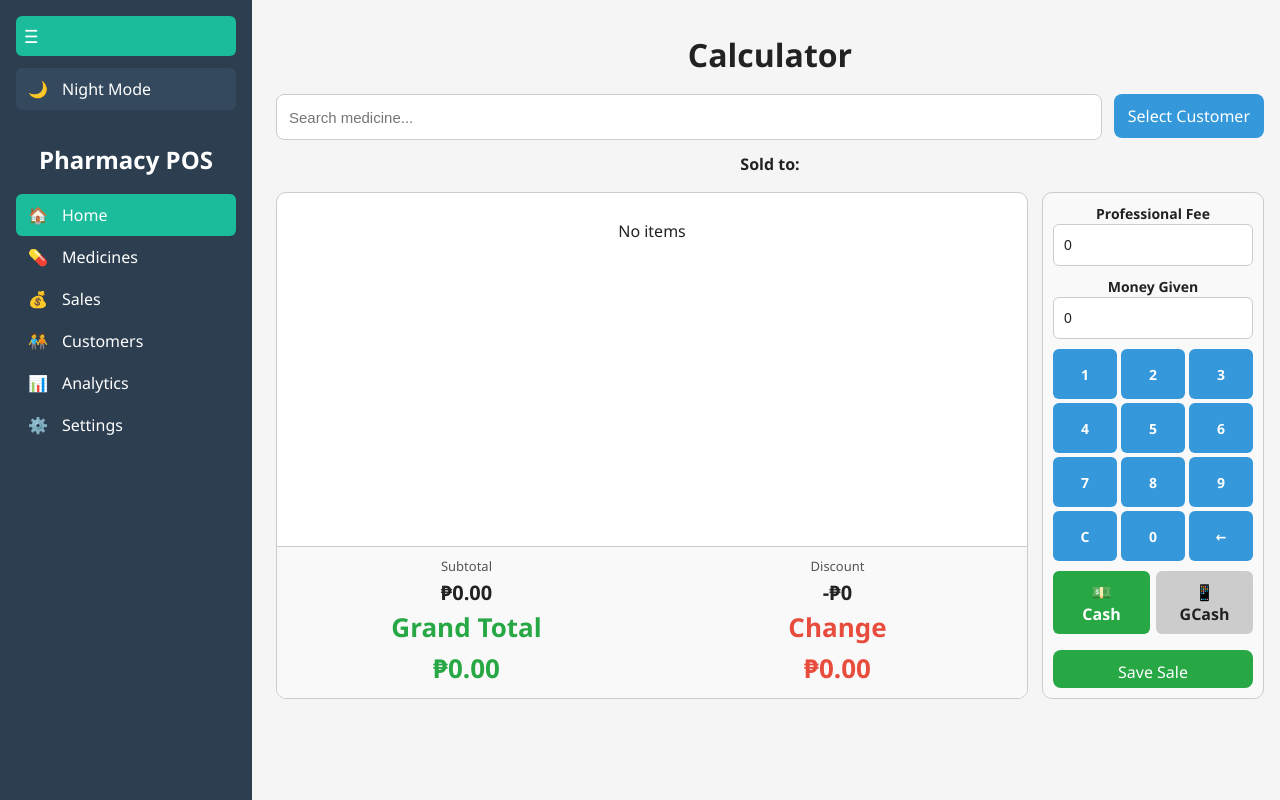
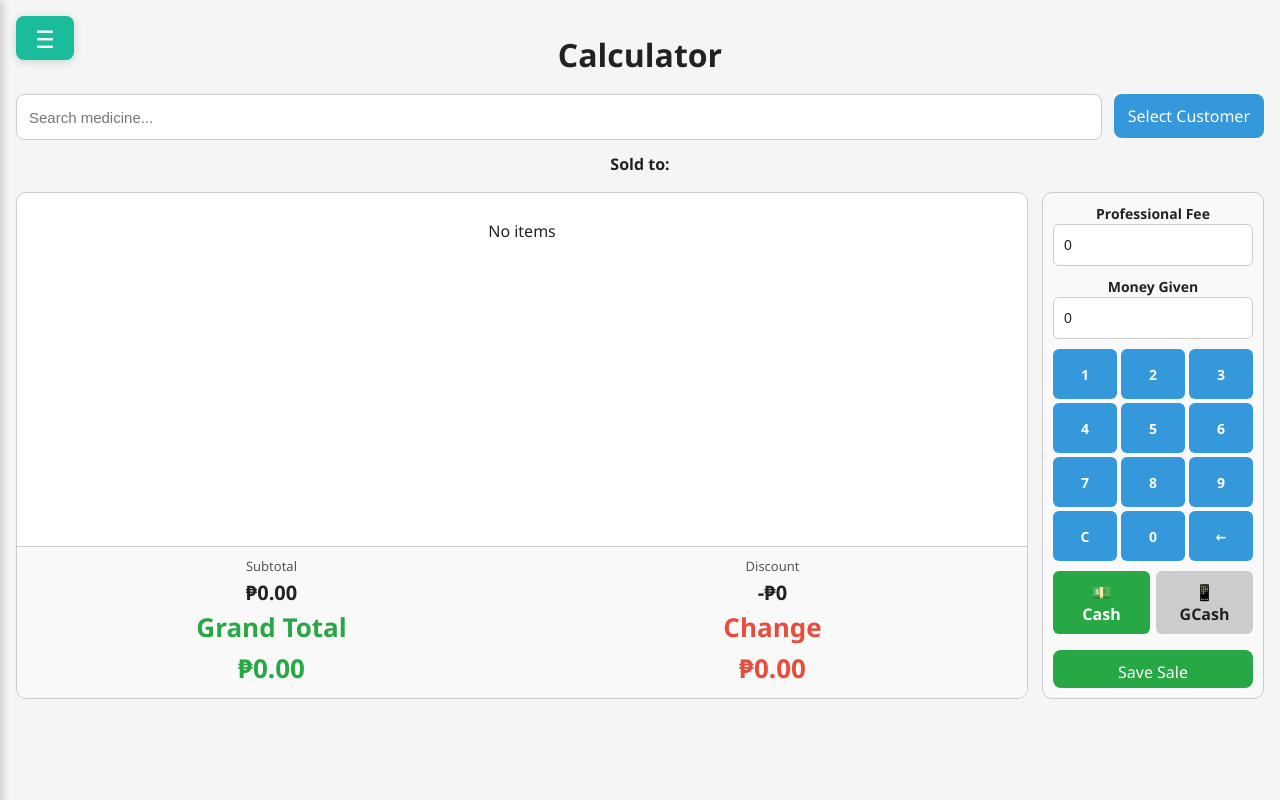
Before and after one commit to denden07/pharmacy-pos, a Vue app: page / in a window 1280 px wide. Built offline with nearby package versions, Linux system fonts and the light colour scheme.

Commit message:
adjust the home view height

```diff
--- a/src/App.vue
+++ b/src/App.vue
@@ -1,6 +1,6 @@
 <template>
   <div class="app-container">
-    <Sidebar @toggle="onSidebarToggle" />
+    <Sidebar />
     <main class="main-content">
       <router-view />
     </main>
@@ -8,23 +8,12 @@
 </template>
 
 <script setup>
-import { ref } from 'vue'
 import Sidebar from '../src/components/Sidebar.vue'
-
-const sidebarWidth = ref(220)
-
-const onSidebarToggle = (isOpen) => {
-  sidebarWidth.value = isOpen ? 260 : 70
-  document.documentElement.style.setProperty(
-    '--sidebar-width',
-    sidebarWidth.value + 'px'
-  )
-}
 </script>
 
 <style>
 :root {
-  --sidebar-width: 260px;
+  --sidebar-width: 0;
 }
 </style>
 
@@ -33,13 +22,11 @@ const onSidebarToggle = (isOpen) => {
   width: 100%;
 }
 
-/* THIS is the key fix */
+/* Main content takes full width */
 .main-content {
-  margin-left: var(--sidebar-width);
-  width: calc(100% - var(--sidebar-width));
+  width: 100%;
   min-height: 100vh;
   padding: 16px;
-  transition: margin-left 0.25s ease, width 0.25s ease;
   box-sizing: border-box;
 }
 </style>
--- a/src/components/Sidebar.vue
+++ b/src/components/Sidebar.vue
@@ -5,8 +5,8 @@ import { useRouter, useRoute } from 'vue-router'
 const router = useRouter()
 const route = useRoute()
 
-// Sidebar open state
-const isOpen = ref(true)
+// Menu drawer state (closed by default)
+const isOpen = ref(false)
 
 // Night mode
 const isDarkMode = ref(localStorage.getItem('darkMode') === 'true')
@@ -16,24 +16,20 @@ if (isDarkMode.value) {
   document.body.classList.add('dark-mode')
 }
 
-const emit = defineEmits(['toggle'])
+// Toggle menu drawer
+const toggleMenu = () => {
+  isOpen.value = !isOpen.value
+}
 
-
-// Toggle sidebar
-const toggleSidebar = () => {
-  isOpen.value = !isOpen.value
-  document.documentElement.style.setProperty(
-    '--sidebar-width',
-    isOpen.value ? '220px' : '40px'
-  )
-
-  emit('toggle', isOpen.value)
+// Close menu when navigating
+const navigateTo = (path) => {
+  router.push(path)
+  isOpen.value = false
 }
 
 // Toggle dark mode
 const toggleNightMode = () => {
   isDarkMode.value = !isDarkMode.value
-
   document.body.classList.toggle('dark-mode', isDarkMode.value)
   localStorage.setItem('darkMode', isDarkMode.value)
 }
@@ -45,86 +41,188 @@ const menuItems = [
   { name: 'Sales', path: '/sales', icon: '💰' },
   { name: 'Customers', path: '/customers', icon: '🧑‍🤝‍🧑' },
   { name: 'Analytics', path: '/analytics', icon: '📊' },
-  { name: 'Settings', path: '/settings', icon: '⚙️' }, // ⚙️ Settings
+  { name: 'Settings', path: '/settings', icon: '⚙️' },
 ]
 
 const isActive = (path) => route.path === path
 </script>
 
 <template>
-  <nav :class="['sidebar', { collapsed: !isOpen }]">
-    <!-- Hamburger -->
-    <button class="hamburger" @click="toggleSidebar">
-      ☰
-    </button>
+  <!-- Floating Hamburger Button -->
+  <button class="hamburger-button" @click="toggleMenu">☰</button>
 
-    <!-- Night Mode -->
-    <button class="night-mode-btn" @click="toggleNightMode">
-      <span class="icon">🌙</span>
-      <span v-if="isOpen">Night Mode</span>
-    </button>
+  <!-- Overlay Backdrop -->
+  <div v-if="isOpen" class="menu-backdrop" @click="isOpen = false"></div>
 
-    <h2 v-if="isOpen" class="sidebar-title">Pharmacy POS</h2>
+  <!-- Drawer Menu -->
+  <nav :class="['menu-drawer', { open: isOpen }]">
+    <div class="menu-header">
+      <h2>Pharmacy POS</h2>
+      <button class="close-btn" @click="toggleMenu">✕</button>
+    </div>
 
-    <ul>
+    <ul class="menu-list">
       <li v-for="item in menuItems" :key="item.path">
         <button
           :class="{ active: isActive(item.path) }"
-          @click="router.push(item.path)"
+          @click="navigateTo(item.path)"
         >
           <span class="icon">{{ item.icon }}</span>
-          <span v-if="isOpen">{{ item.name }}</span>
+          <span>{{ item.name }}</span>
         </button>
       </li>
     </ul>
+
+    <button class="night-mode-btn" @click="toggleNightMode">
+      <span class="icon">🌙</span>
+      <span>Night Mode</span>
+    </button>
   </nav>
 </template>
 
 <style scoped>
-/* SIDEBAR */
-.sidebar {
+/* Floating Hamburger Button */
+.hamburger-button {
   position: fixed;
-  width: 220px;
-  min-width: 220px;
+  top: 16px;
+  left: 16px;
+  z-index: 1000;
+  background: #1abc9c;
+  border: none;
+  color: white;
+  font-size: 24px;
+  width: 44px;
+  height: 44px;
+  border-radius: 8px;
+  cursor: pointer;
+  display: flex;
+  align-items: center;
+  justify-content: center;
+  box-shadow: 0 2px 8px rgba(0, 0, 0, 0.15);
+}
+
+.hamburger-button:hover {
+  background: #16a085;
+}
+
+/* Menu Backdrop (overlay) */
+.menu-backdrop {
+  position: fixed;
+  top: 0;
+  left: 0;
+  right: 0;
+  bottom: 0;
+  background: rgba(0, 0, 0, 0.5);
+  z-index: 999;
+}
+
+/* Drawer Menu */
+.menu-drawer {
+  position: fixed;
+  top: 0;
+  left: 0;
+  width: 280px;
   height: 100vh;
   background: #2d3e50;
   color: #fff;
   display: flex;
   flex-direction: column;
   padding: 16px;
-  transition: width 0.25s ease;
+  z-index: 1001;
+  transform: translateX(-100%);
+  transition: transform 0.3s ease;
+  box-shadow: 2px 0 8px rgba(0, 0, 0, 0.2);
 }
 
-/* COLLAPSED */
-.sidebar.collapsed {
-  width: 40px;
-  min-width: 40px;
+.menu-drawer.open {
+  transform: translateX(0);
 }
 
+/* Menu Header */
+.menu-header {
+  display: flex;
+  justify-content: space-between;
+  align-items: center;
+  margin-bottom: 20px;
+  padding-bottom: 12px;
+  border-bottom: 1px solid #3b4c60;
+}
 
-/* HAMBURGER */
-.hamburger {
+.menu-header h2 {
+  margin: 0;
+  font-size: 18px;
+}
+
+.close-btn {
+  background: none;
+  border: none;
+  color: #fff;
+  font-size: 20px;
+  cursor: pointer;
+  padding: 0;
+  width: 32px;
+  height: 32px;
+  display: flex;
+  align-items: center;
+  justify-content: center;
+}
+
+.close-btn:hover {
+  background: #3b4c60;
+  border-radius: 6px;
+}
+
+/* Menu List */
+.menu-list {
+  list-style: none;
+  padding: 0;
+  margin: 0;
+  flex: 1;
+  display: flex;
+  flex-direction: column;
+  gap: 4px;
+}
+
+.menu-list button {
+  width: 100%;
+  background: none;
+  border: none;
+  color: inherit;
+  padding: 12px;
+  display: flex;
+  gap: 12px;
+  align-items: center;
+  cursor: pointer;
+  border-radius: 6px;
+  font-size: 15px;
+  transition: background 0.2s;
+}
+
+.menu-list button:hover {
+  background: #3b4c60;
+}
+
+.menu-list button.active {
   background: #1abc9c;
+  color: #fff;
+  font-weight: 600;
+}
+
+/* Night Mode Button */
+.night-mode-btn {
+  background: #34495e;
   border: none;
-  color: white;
-  font-size: 18px;
-  padding: 8px;
+  color: #fff;
+  padding: 12px;
   border-radius: 6px;
   cursor: pointer;
-  margin-bottom: 12px;
-}
-
-
-.sidebar.collapsed button {
   display: flex;
-  justify-content: center;
+  gap: 12px;
   align-items: center;
-}
-
-/* NIGHT MODE BUTTON */
-.night-mode-btn {
-  margin-bottom: 12px;
-  background: #34495e;
+  font-size: 15px;
+  width: 100%;
+  margin-top: auto;
+  transition: background 0.2s;
 }
 
 .night-mode-btn:hover {
@@ -140,59 +238,27 @@ body.dark-mode .night-mode-btn:hover {
   background: #ffb300;
 }
 
-/* TITLE */
-.sidebar-title {
-  text-align: center;
-  margin-bottom: 16px;
-}
-
-/* MENU */
-ul {
-  list-style: none;
-  padding: 0;
-  margin: 0;
-  flex: 1;
-}
-
-button {
-  width: 100%;
-  background: none;
-  border: none;
-  color: inherit;
-  padding: 10px;
-  display: flex;
-  gap: 12px;
-  align-items: center;
-  cursor: pointer;
-  border-radius: 6px;
-}
-
-button:hover {
-  background: #3b4c60;
-}
-
-button.active {
-  background: #1abc9c;
-  color: #fff;
-}
-
-/* ICON */
+/* Icon */
 .icon {
-  width: 24px;
+  font-size: 18px;
+  min-width: 24px;
   text-align: center;
 }
 
-/* DARK MODE */
-body.dark-mode {
-  background: #121212;
-  color: #eee;
-}
-
-body.dark-mode .sidebar {
+/* Dark Mode */
+body.dark-mode .menu-drawer {
   background: #1e1e1e;
 }
 
-body.dark-mode button:hover {
-  background: #333;
+body.dark-mode .menu-header {
+  border-bottom-color: #333;
+}
+
+body.dark-mode .hamburger-button {
+  background: #1abc9c;
+}
+
+body.dark-mode .hamburger-button:hover {
+  background: #16a085;
 }
 </style>
```
